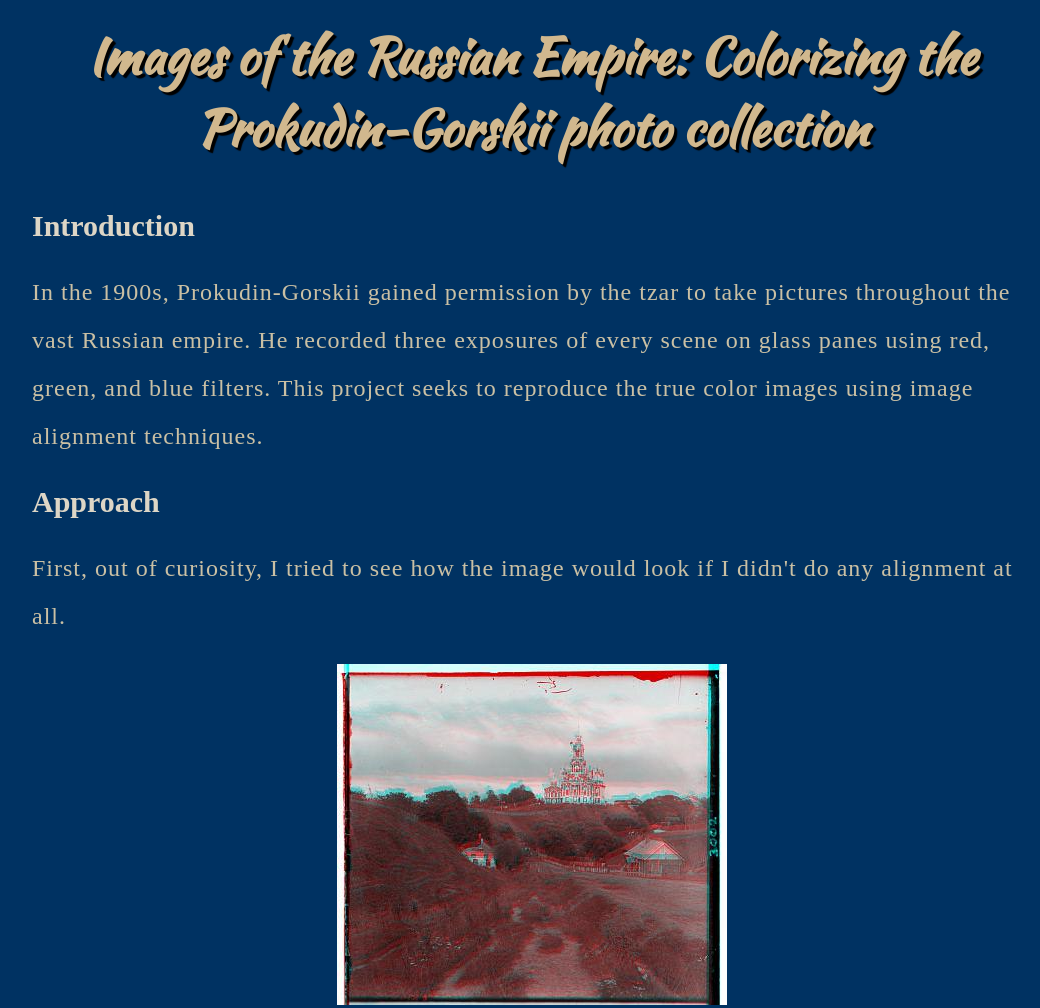
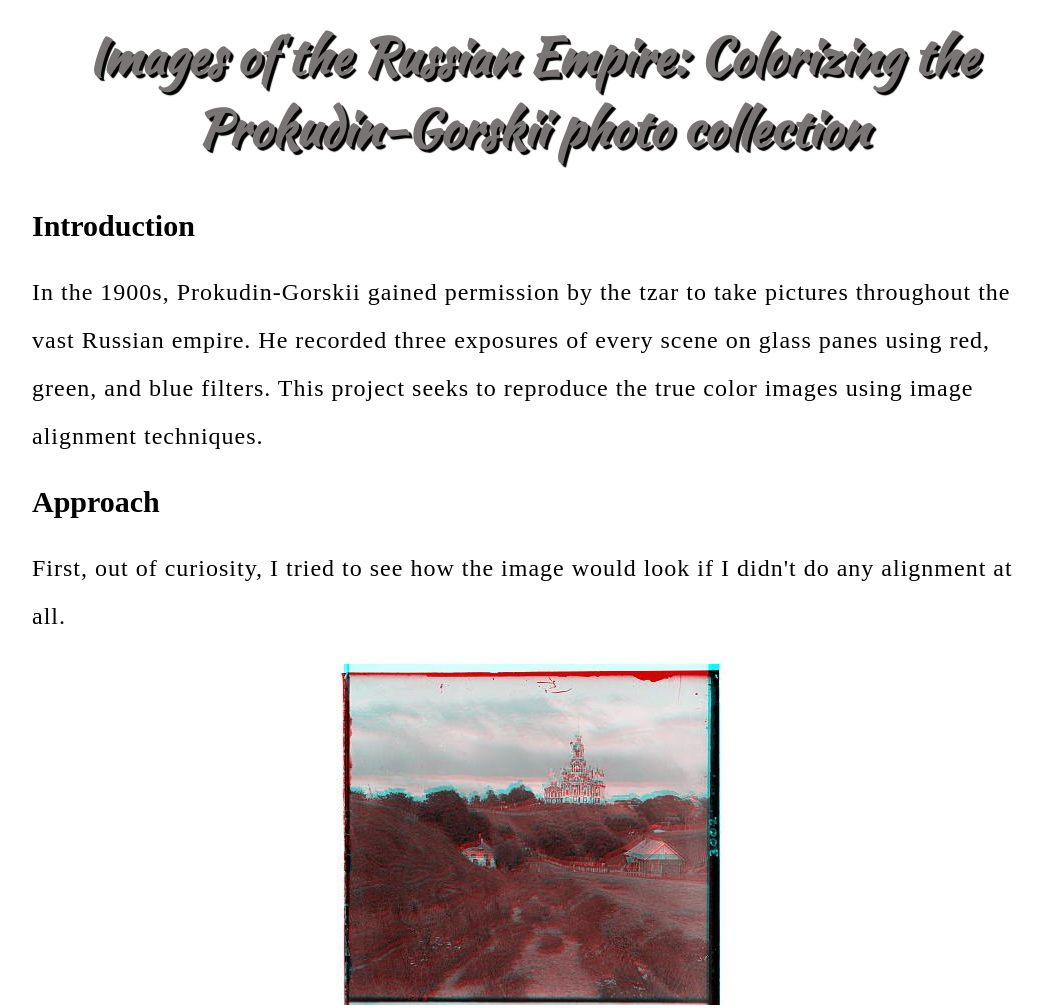
Before and after one commit to briana-jin-zhang/cs194-26-proj1, a plain HTML site: page index.html in a window 1280 px wide. Shown: the top 1008 px of the page, without its empty margins (108-1148 px from the left). Drawn offline with Linux system fonts and the light colour scheme.

Commit message:
editted styles

```diff
--- a/styles/style.css
+++ b/styles/style.css
@@ -1,11 +1,11 @@
 
 html {
-  background-color: #003262;
+  background-color: white;
 }
 
 h1 {
   font-size: 50px;
-  color: rgb(209, 184, 142);
+  color: rgb(122, 117, 117);
   text-align: center;
   font-family: 'Kaushan Script', cursive;
   margin: 0;
@@ -15,18 +15,18 @@ h1 {
 
 h2 {
   font-size: 30px;
-  color: rgb(221, 214, 198);
+  color: black;
 }
 
 h3 {
   font-size: 30px;
-  color: rgb(221, 214, 198);
+  color: black;
   text-align: center;
 }
 
 p, li {
   font-size: 24px;
-  color: rgb(202, 192, 164);
+  color:black;
   line-height: 2;
   letter-spacing: 1px;
 }
```
